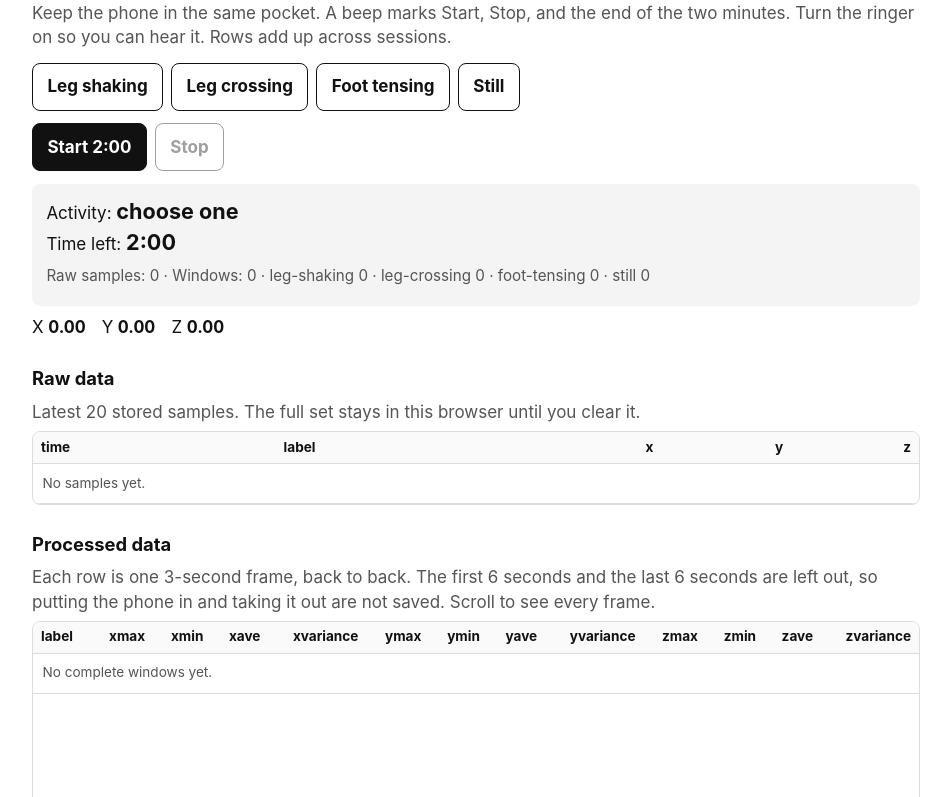
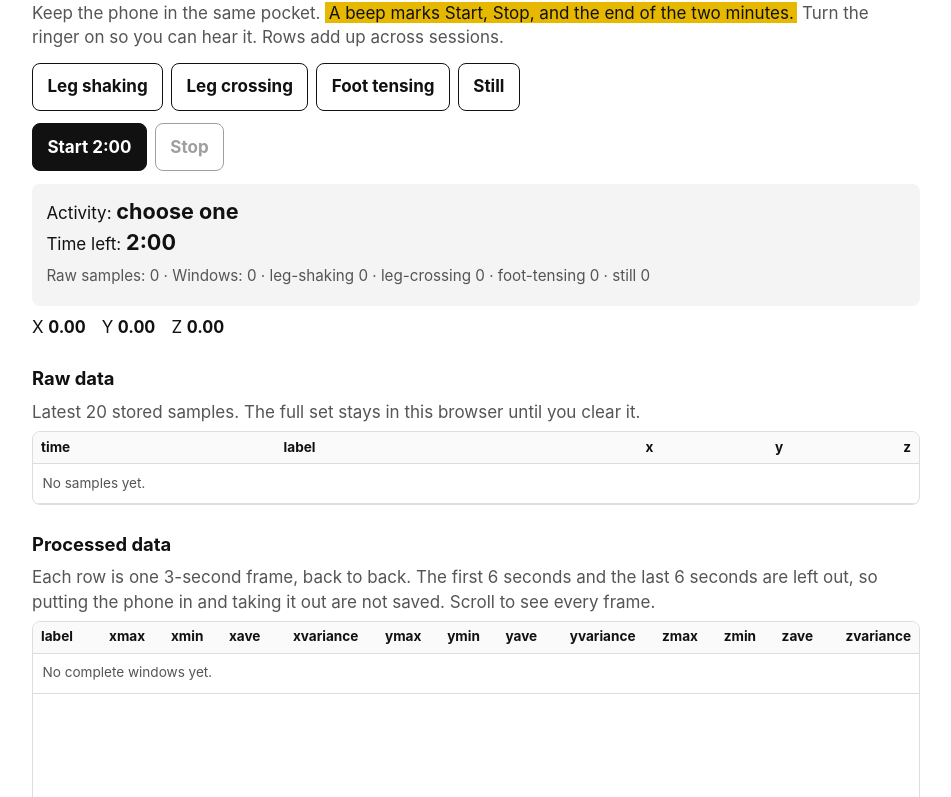
Before and after one commit to shunasokeio/SHUN_ASO, a plain HTML site: page assignment/activity.html in a window 1280 px wide. Shown: the part 59-856 px from the top of the page, without its empty margins (164-1115 px from the left). Drawn offline with Linux system fonts and the light colour scheme.

Commit message:
Highlight the beep reminder on the activity page.

```diff
--- a/assignment/activity.html
+++ b/assignment/activity.html
@@ -30,6 +30,12 @@
     p { margin: 0.4rem 0; }
 
     .hint { color: var(--muted); }
+
+    mark {
+      background: #e6b800;
+      color: var(--text);
+      padding: 0.05em 0.2em;
+    }
 
     .labels, .controls, .file-actions {
       display: flex;
@@ -132,7 +138,7 @@
 </head>
 <body>
   <h1>Activity data collection</h1>
-  <p class="hint">Keep the phone in the same pocket. A beep marks Start, Stop, and the end of the two minutes. Turn the ringer on so you can hear it. Rows add up across sessions.</p>
+  <p class="hint">Keep the phone in the same pocket. <mark>A beep marks Start, Stop, and the end of the two minutes.</mark> Turn the ringer on so you can hear it. Rows add up across sessions.</p>
 
   <div class="labels" id="labels">
     <button type="button" data-label="leg-shaking">Leg shaking</button>
```
